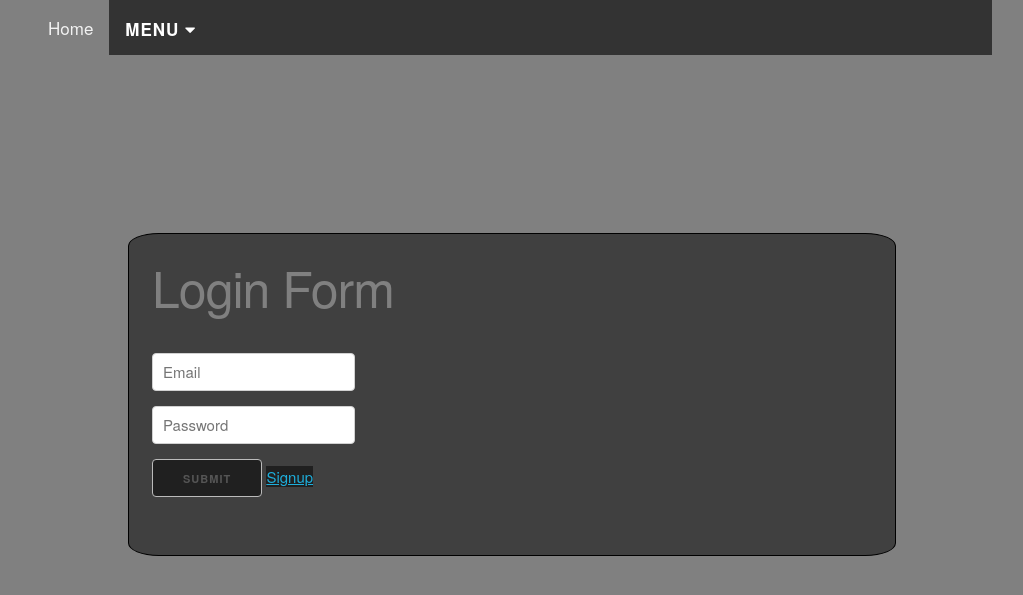
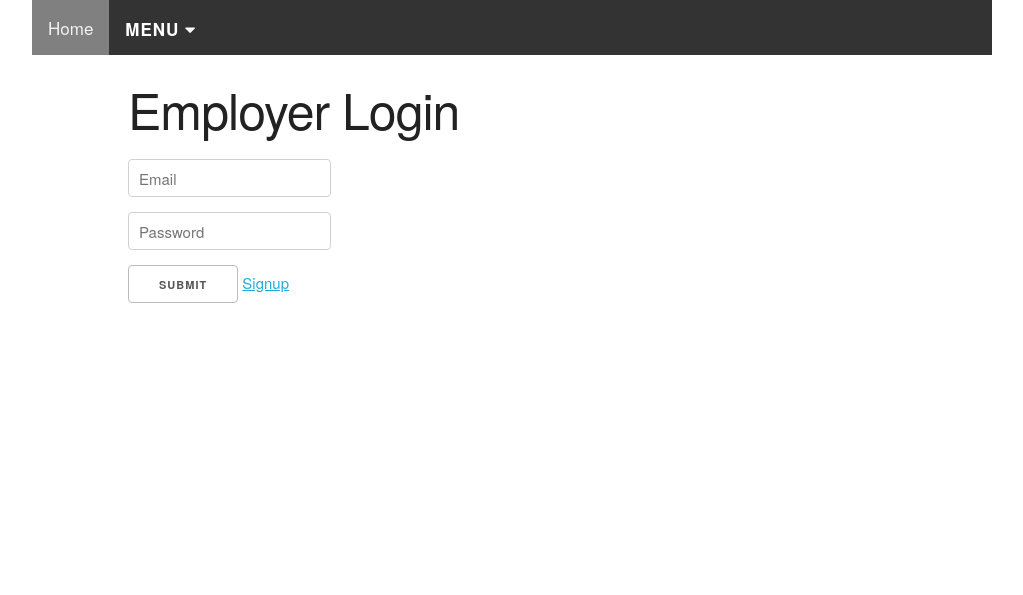
Before and after one commit to bizzybits/Capstone2022, a Flask app: page /login in a window 1280 px wide. Shown: the top 595 px of the page, without its empty margins (128-1151 px from the left). Run offline with Flask 2, Linux system fonts and the light colour scheme.

Commit message:
styling edits

```diff
--- a/templates/emp_login.html
+++ b/templates/emp_login.html
@@ -1,32 +1,11 @@
 {% extends "layouts/main.html" %}
 {% block content %}
-<style>
-    body {
-        background: grey;
-    }
 
-    .myblock {
-        border: 1px solid black;
-        border-radius: 4%;
-        background: rgba(0, 0, 0, 0.5);
-        margin-top: 20%;
-        padding: 3%;
-    }
-
-    .h1 {
-        margin-bottom: 5%;
-        color: grey;
-    }
-
-    .mybtn {
-        background: rgba(0, 0, 0, 0.5);
-    }
-</style>
 <div class="container">
     <div class="row">
         <div class="col-lg-3 col-md-3 col-sm-12"></div>
         <div class="col-lg-6 col-md-6 col-sm-12 myblock">
-            <h1 class="h1">Login Form</h1>
+            <h1 class="h1">Employer Login</h1>
             <form action="/login" method="POST" class="form-group">
 
                 <div class="form-group">
@@ -41,9 +20,12 @@
                 </div>
             </form>
         </div>
+
         <div class="col-lg-3 col-md-3 col-sm-12"></div>
     </div>
 </div>
 
 
+
+
 {% endblock %}
```
Also changed, not shown: templates/emp_signup.html (+1 -22 lines), templates/results.html (+13 -1 lines).
